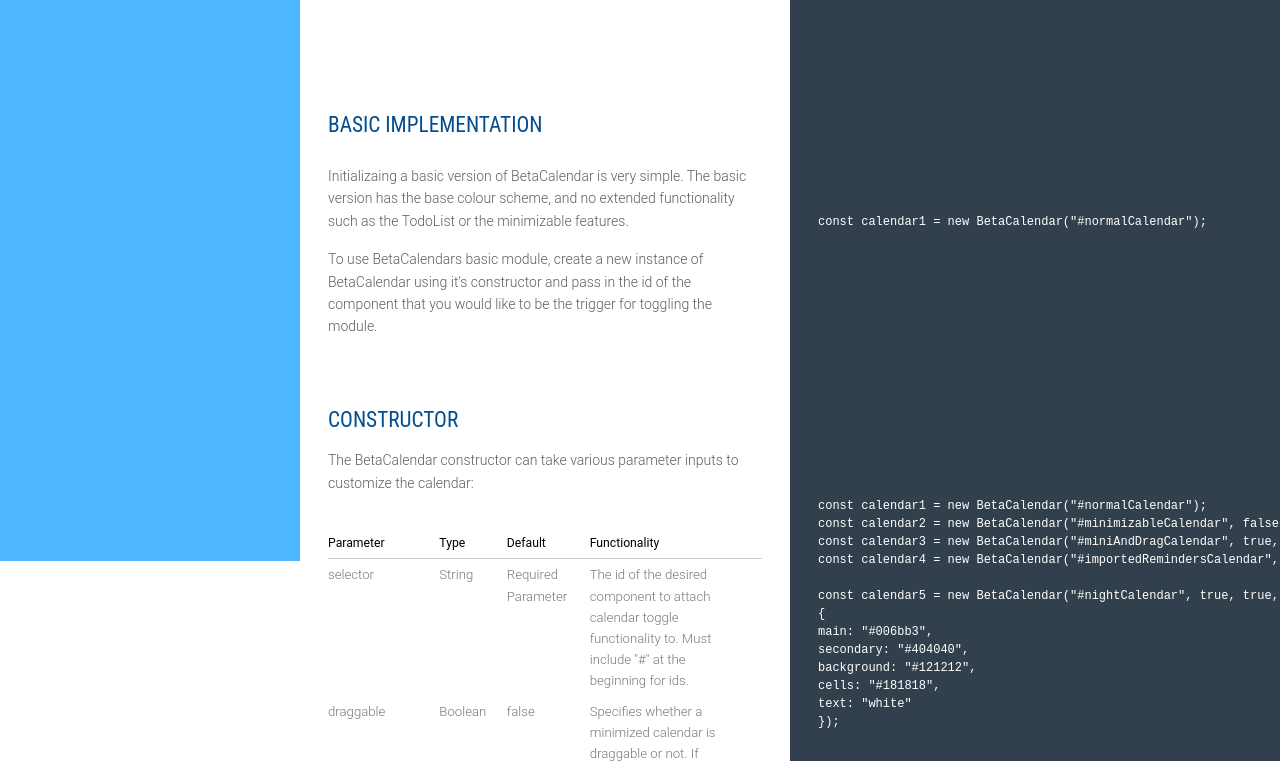
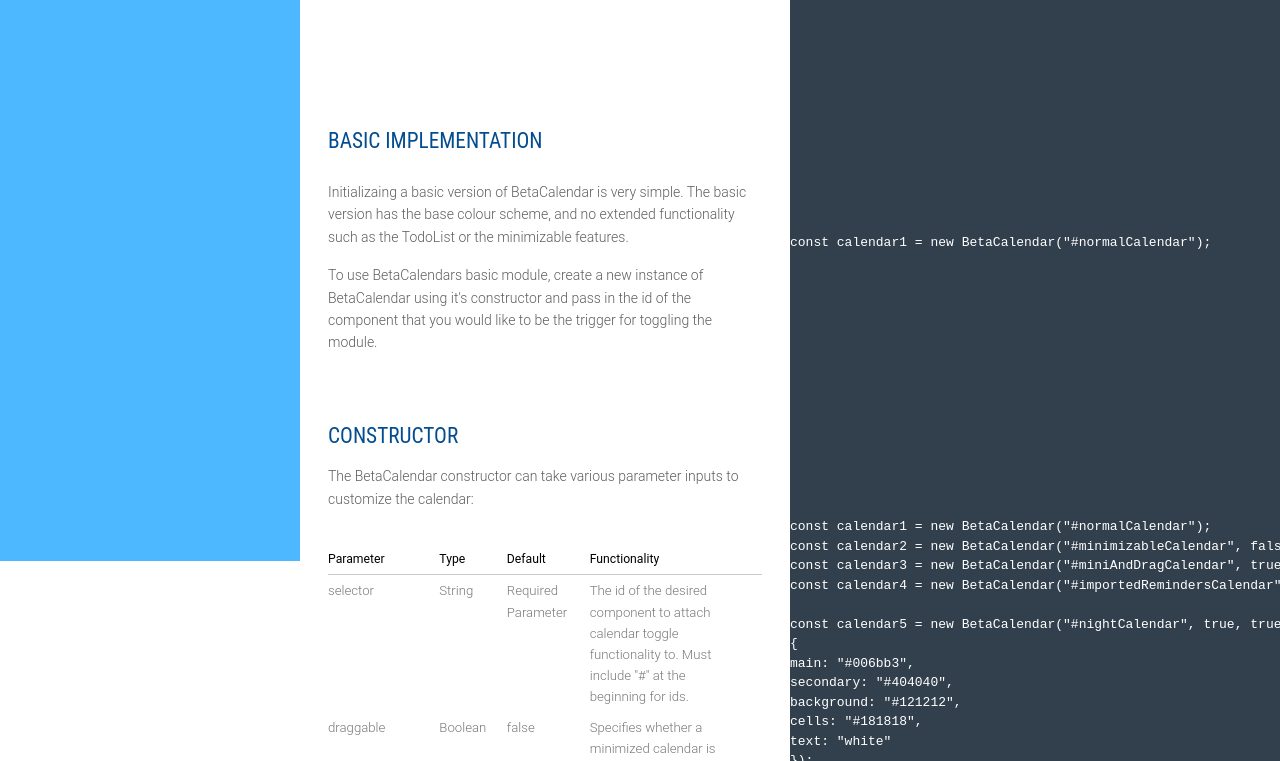
Before and after one commit to ObaidaSaleh/BetaCalendar, a website: page pub/docs.html in a window 1280 px wide. Shown: the part 239-1000 px from the top of the page. Drawn offline with nearby package versions, Linux system fonts and the light colour scheme.

Commit message:
minor fix

```diff
--- a/pub/docs.css
+++ b/pub/docs.css
@@ -310,15 +310,16 @@ pre{
     background-color: #323f4c;
     border-color: #323f4c;
     color: #fff;
-    padding: 0 28px 2em;
+    padding: 0 0px 2em;
     margin: 0;
+    margin-left: 10px;
     width: 50%;
     float: right;
     clear: right;
     box-sizing: border-box;
 }
 .content pre code, .content pre {
-    font-size: 12px;
+    font-size: 13px;
     line-height: 1.5;
 }
 .content blockquote,
@@ -329,6 +330,7 @@ pre{
 }
 .content pre code{
     margin-top: -2em;
+    margin-left: -10px;
 }
 .content table {
     font-size: 0.825em;
```
